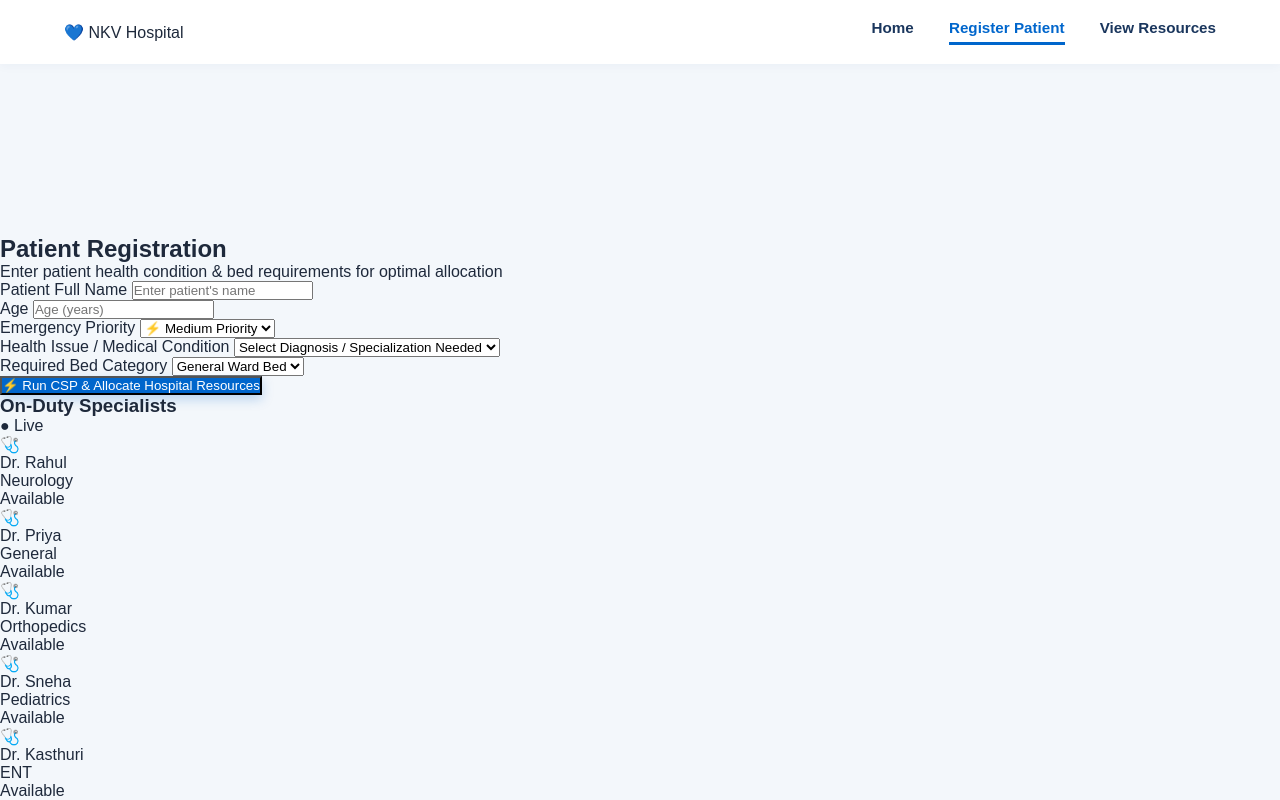
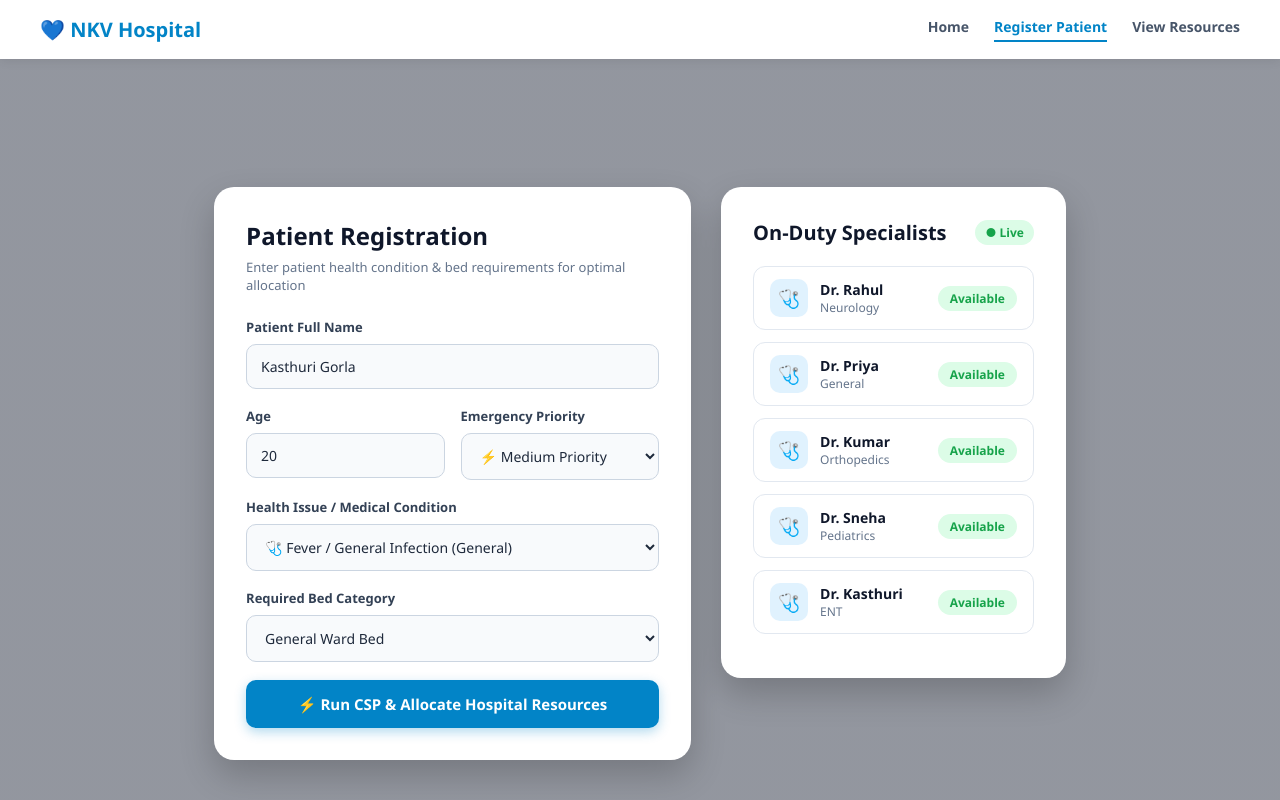
Before and after one commit to kasthurigorla-ux/Hospital-Resource-Allocation, a Flask app: page /patients in a window 1280 px wide. Run offline with Flask 3, Linux system fonts and the light colour scheme; data comes from the database, SQL or seed files in the repository.

Commit message:
Fix full embedded styles for patient page

```diff
--- a/templates/patients.html
+++ b/templates/patients.html
@@ -5,8 +5,231 @@
     <meta name="viewport" content="width=device-width, initial-scale=1.0">
     <title>Register Patient - NKV Hospital</title>
     <link rel="stylesheet" href="{{ url_for('static', filename='style.css') }}">
+    <style>
+        * {
+            box-sizing: border-box;
+            margin: 0;
+            padding: 0;
+            font-family: 'Segoe UI', -apple-system, BlinkMacSystemFont, Roboto, sans-serif;
+        }
+
+        body {
+            min-height: 100vh;
+            background: linear-gradient(rgba(15, 23, 42, 0.45), rgba(15, 23, 42, 0.45)), url('/static/nkv.jpg') no-repeat center center fixed;
+            background-size: cover;
+        }
+
+        .navbar {
+            background: #ffffff;
+            display: flex;
+            justify-content: space-between;
+            align-items: center;
+            padding: 16px 40px;
+            box-shadow: 0 2px 10px rgba(0,0,0,0.08);
+        }
+
+        .logo {
+            font-size: 20px;
+            font-weight: 700;
+            color: #0284c7;
+            display: flex;
+            align-items: center;
+            gap: 8px;
+        }
+
+        .nav-links {
+            display: flex;
+            gap: 25px;
+        }
+
+        .nav-links a {
+            text-decoration: none;
+            color: #475569;
+            font-weight: 600;
+            font-size: 14px;
+            padding-bottom: 4px;
+        }
+
+        .nav-links a.active {
+            color: #0284c7;
+            border-bottom: 2px solid #0284c7;
+        }
+
+        .main-wrapper {
+            max-width: 1150px;
+            margin: 40px auto;
+            padding: 0 20px;
+            display: flex;
+            gap: 30px;
+            align-items: flex-start;
+        }
+
+        .card {
+            background: #ffffff;
+            border-radius: 20px;
+            padding: 32px;
+            box-shadow: 0 15px 35px rgba(0,0,0,0.2);
+        }
+
+        .form-card {
+            flex: 1.25;
+        }
+
+        .list-card {
+            flex: 0.85;
+        }
+
+        h2 {
+            font-size: 24px;
+            color: #0f172a;
+            font-weight: 800;
+            margin-bottom: 6px;
+        }
+
+        .subtitle {
+            color: #64748b;
+            font-size: 13px;
+            margin-bottom: 24px;
+        }
+
+        .form-group {
+            margin-bottom: 18px;
+        }
+
+        .form-row {
+            display: flex;
+            gap: 16px;
+            margin-bottom: 18px;
+        }
+
+        .form-row .form-group {
+            flex: 1;
+            margin-bottom: 0;
+        }
+
+        label {
+            display: block;
+            font-size: 13px;
+            font-weight: 600;
+            color: #334155;
+            margin-bottom: 8px;
+        }
+
+        input[type="text"],
+        input[type="number"],
+        select {
+            width: 100%;
+            padding: 12px 14px;
+            border: 1.5px solid #cbd5e1;
+            border-radius: 10px;
+            font-size: 14px;
+            color: #1e293b;
+            background: #f8fafc;
+            outline: none;
+            transition: all 0.2s;
+        }
+
+        input:focus, select:focus {
+            border-color: #0284c7;
+            background: #ffffff;
+            box-shadow: 0 0 0 3px rgba(2, 132, 199, 0.15);
+        }
+
+        .submit-btn {
+            width: 100%;
+            padding: 14px;
+            background: #0284c7;
+            color: #ffffff;
+            border: none;
+            border-radius: 10px;
+            font-size: 15px;
+            font-weight: 700;
+            cursor: pointer;
+            display: flex;
+            align-items: center;
+            justify-content: center;
+            gap: 8px;
+            margin-top: 10px;
+            box-shadow: 0 4px 12px rgba(2, 132, 199, 0.3);
+            transition: background 0.2s;
+        }
+
+        .submit-btn:hover {
+            background: #0369a1;
+        }
+
+        .card-header-flex {
+            display: flex;
+            justify-content: space-between;
+            align-items: center;
+            margin-bottom: 20px;
+        }
+
+        .card-header-flex h3 {
+            font-size: 20px;
+            color: #0f172a;
+            font-weight: 800;
+        }
+
+        .live-tag {
+            color: #16a34a;
+            font-size: 12px;
+            font-weight: 700;
+            background: #dcfce7;
+            padding: 4px 10px;
+            border-radius: 20px;
+        }
+
+        .doc-item {
+            display: flex;
+            align-items: center;
+            justify-content: space-between;
+            padding: 12px 16px;
+            border: 1.5px solid #e2e8f0;
+            border-radius: 12px;
+            margin-bottom: 12px;
+            background: #ffffff;
+        }
+
+        .doc-left {
+            display: flex;
+            align-items: center;
+            gap: 12px;
+        }
+
+        .doc-icon {
+            width: 38px;
+            height: 38px;
+            border-radius: 10px;
+            background: #e0f2fe;
+            display: flex;
+            align-items: center;
+            justify-content: center;
+            font-size: 18px;
+        }
+
+        .doc-name {
+            font-size: 14px;
+            font-weight: 700;
+            color: #0f172a;
+        }
+
+        .doc-spec {
+            font-size: 12px;
+            color: #64748b;
+        }
+
+        .status-badge {
+            font-size: 12px;
+            font-weight: 600;
+            color: #16a34a;
+            background: #dcfce7;
+            padding: 4px 12px;
+            border-radius: 20px;
+        }
+    </style>
 </head>
-<body class="bg-hospital">
+<body>
     <nav class="navbar">
         <div class="logo">💙 NKV Hospital</div>
         <div class="nav-links">
@@ -16,8 +239,8 @@
         </div>
     </nav>
 
-    <div class="main-container">
-        <!-- Left Column: Patient Form -->
+    <div class="main-wrapper">
+        <!-- Left: Patient Form -->
         <div class="card form-card">
             <h2>Patient Registration</h2>
             <p class="subtitle">Enter patient health condition & bed requirements for optimal allocation</p>
@@ -25,15 +248,15 @@
             <form action="{{ url_for('patients') }}" method="POST">
                 <div class="form-group">
                     <label>Patient Full Name</label>
-                    <input type="text" name="name" required placeholder="Enter patient's name">
+                    <input type="text" name="name" required placeholder="Enter patient's name" value="Kasthuri Gorla">
                 </div>
 
                 <div class="form-row">
-                    <div class="form-group half">
+                    <div class="form-group">
                         <label>Age</label>
-                        <input type="number" name="age" required placeholder="Age (years)">
+                        <input type="number" name="age" required placeholder="Age (years)" value="20">
                     </div>
-                    <div class="form-group half">
+                    <div class="form-group">
                         <label>Emergency Priority</label>
                         <select name="priority">
                             <option value="High">⚡ High Priority</option>
@@ -46,54 +269,55 @@
                 <div class="form-group">
                     <label>Health Issue / Medical Condition</label>
                     <select name="condition" required>
-                        <option value="" disabled selected>Select Diagnosis / Specialization Needed</option>
-                        <option value="Heart / Cardiac Issue (Cardiology)">Heart / Cardiac Issue (Cardiology)</option>
-                        <option value="Brain / Stroke Issue (Neurology)">Brain / Stroke Issue (Neurology)</option>
-                        <option value="Bone Fracture / Joint Pain (Orthopedics)">Bone Fracture / Joint Pain (Orthopedics)</option>
-                        <option value="Fever / General Infection (General)">Fever / General Infection (General)</option>
-                        <option value="Child Care / Infant Care (Pediatrics)">Child Care / Infant Care (Pediatrics)</option>
-                        <option value="Ear / Nose / Throat (ENT)">Ear / Nose / Throat (ENT)</option>
+                        <option value="General" selected>🩺 Fever / General Infection (General)</option>
+                        <option value="Cardiology">Heart / Cardiac Issue (Cardiology)</option>
+                        <option value="Neurology">Brain / Stroke Issue (Neurology)</option>
+                        <option value="Orthopedics">Bone Fracture / Joint Pain (Orthopedics)</option>
+                        <option value="Pediatrics">Child Care / Infant Care (Pediatrics)</option>
+                        <option value="ENT">Ear / Nose / Throat (ENT)</option>
                     </select>
                 </div>
 
                 <div class="form-group">
                     <label>Required Bed Category</label>
                     <select name="required_bed" required>
-                        <option value="General Ward Bed" selected>General Ward Bed</option>
-                        <option value="ICU Bed">ICU Bed</option>
-                        <option value="Private Room Bed">Private Room Bed</option>
+                        <option value="General" selected>General Ward Bed</option>
+                        <option value="ICU">ICU Bed</option>
+                        <option value="Private">Private Room Bed</option>
                     </select>
                 </div>
 
-                <button type="submit" class="btn-primary">
+                <button type="submit" class="submit-btn">
                     ⚡ Run CSP & Allocate Hospital Resources
                 </button>
             </form>
         </div>
 
-        <!-- Right Column: Live Specialists Panel -->
+        <!-- Right: Doctors Panel -->
         <div class="card list-card">
             <div class="card-header-flex">
                 <h3>On-Duty Specialists</h3>
-                <span class="live-indicator">● Live</span>
+                <span class="live-tag">● Live</span>
             </div>
 
-            {% if doctors and doctors|length > 0 %}
-                <div class="doctor-list">
+            <div class="doctor-list">
+                {% if doctors and doctors|length > 0 %}
                     {% for doc in doctors %}
-                    <div class="doctor-item">
-                        <div class="doc-icon">🩺</div>
-                        <div class="doc-info">
-                            <div class="doc-name">{{ doc.name }}</div>
-                            <div class="doc-spec">{{ doc.specialization }}</div>
+                    <div class="doc-item">
+                        <div class="doc-left">
+                            <div class="doc-icon">🩺</div>
+                            <div>
+                                <div class="doc-name">{{ doc.name }}</div>
+                                <div class="doc-spec">{{ doc.specialization }}</div>
+                            </div>
                         </div>
-                        <span class="badge badge-success">Available</span>
+                        <span class="status-badge">Available</span>
                     </div>
                     {% endfor %}
-                </div>
-            {% else %}
-                <p class="error-msg">No doctors currently available. Please reset hospital resources.</p>
-            {% endif %}
+                {% else %}
+                    <p style="color: #64748b; font-size: 13px;">No doctors available right now.</p>
+                {% endif %}
+            </div>
         </div>
     </div>
 </body>
```
